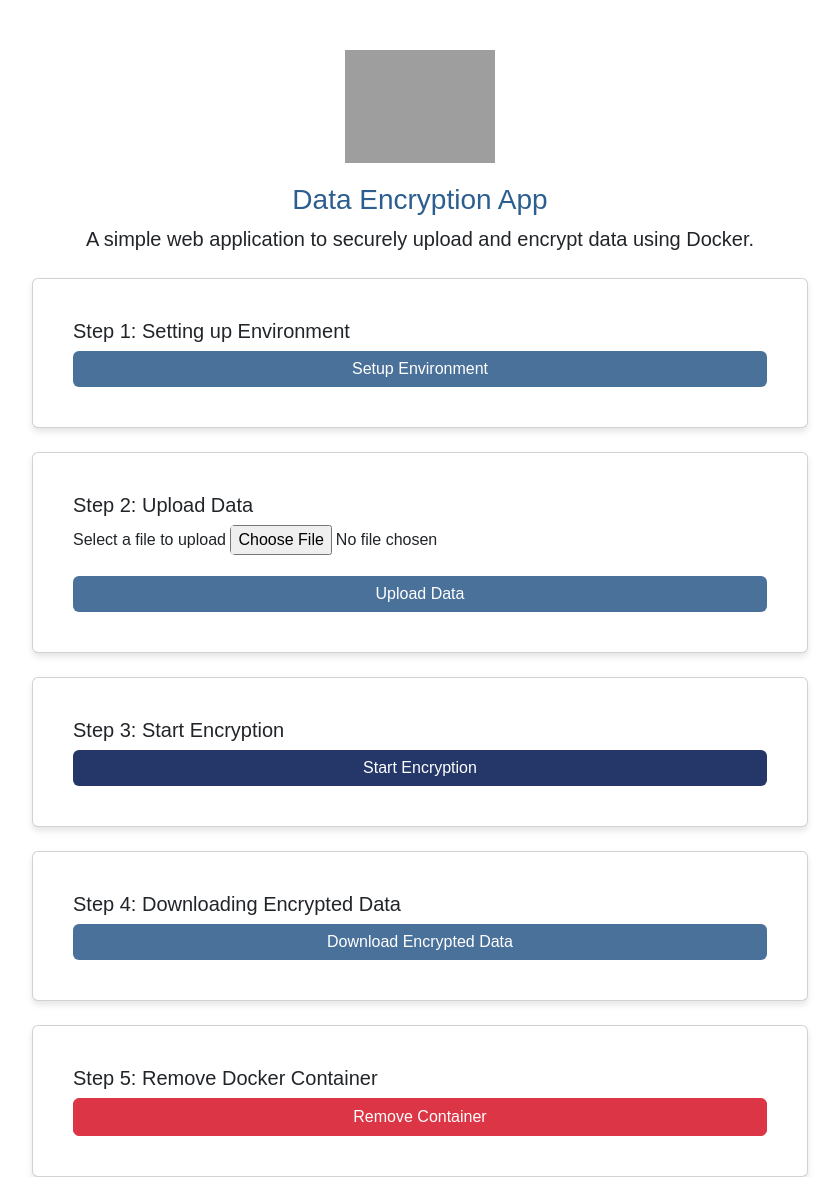
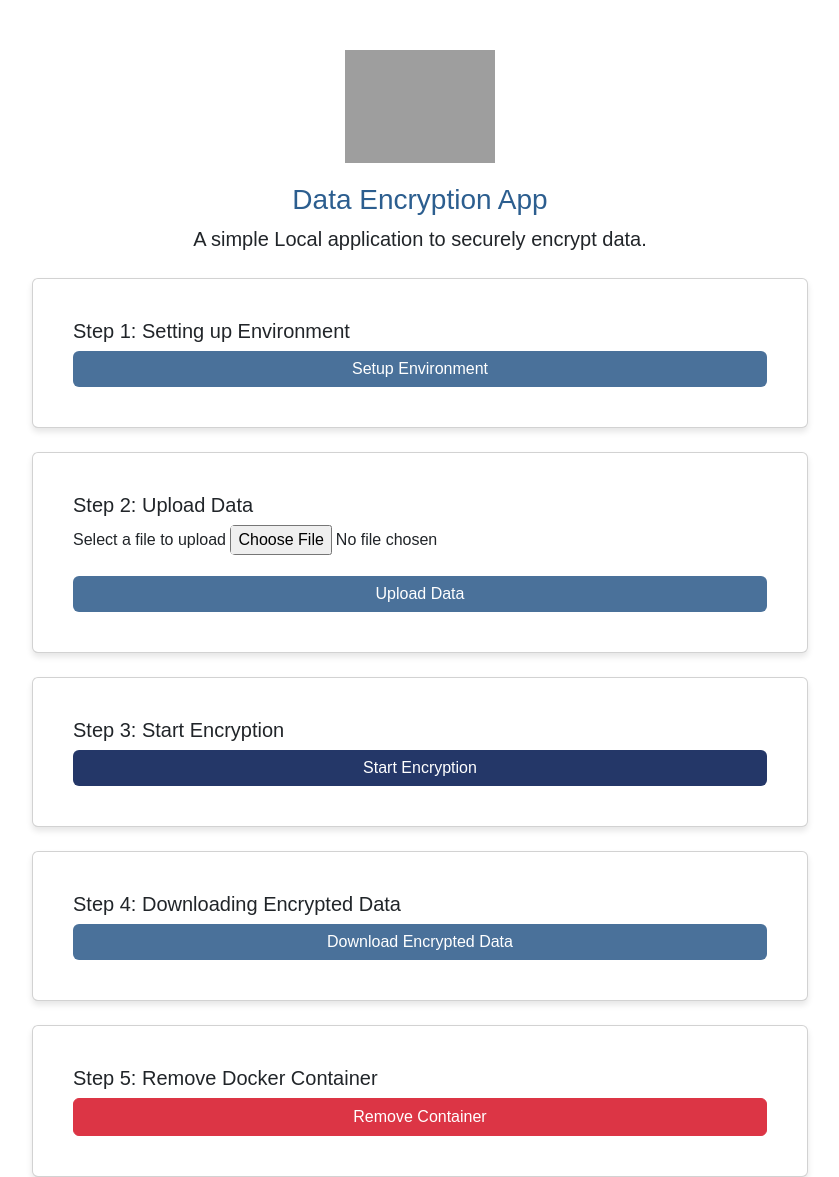
Before and after one commit to Nima76/FHE_health_tools, a Flask app: page / in a window 1280 px wide. Shown: the whole page, without its empty margins (220-1059 px from the left). Run offline with Flask 3, Linux system fonts and the light colour scheme; some libraries are stand-ins or nearby versions; grey boxes are pictures that could not be loaded.

Commit message:
Update index.html

```diff
--- a/templates/index.html
+++ b/templates/index.html
@@ -69,7 +69,7 @@
         </div>
         <div class="text-center">
             <h3>Data Encryption App</h3>
-            <p class="lead">A simple web application to securely upload and encrypt data using Docker.</p>
+            <p class="lead">A simple Local application to securely encrypt data.</p>
         </div>
 
         <!-- Status Message Section -->
```
